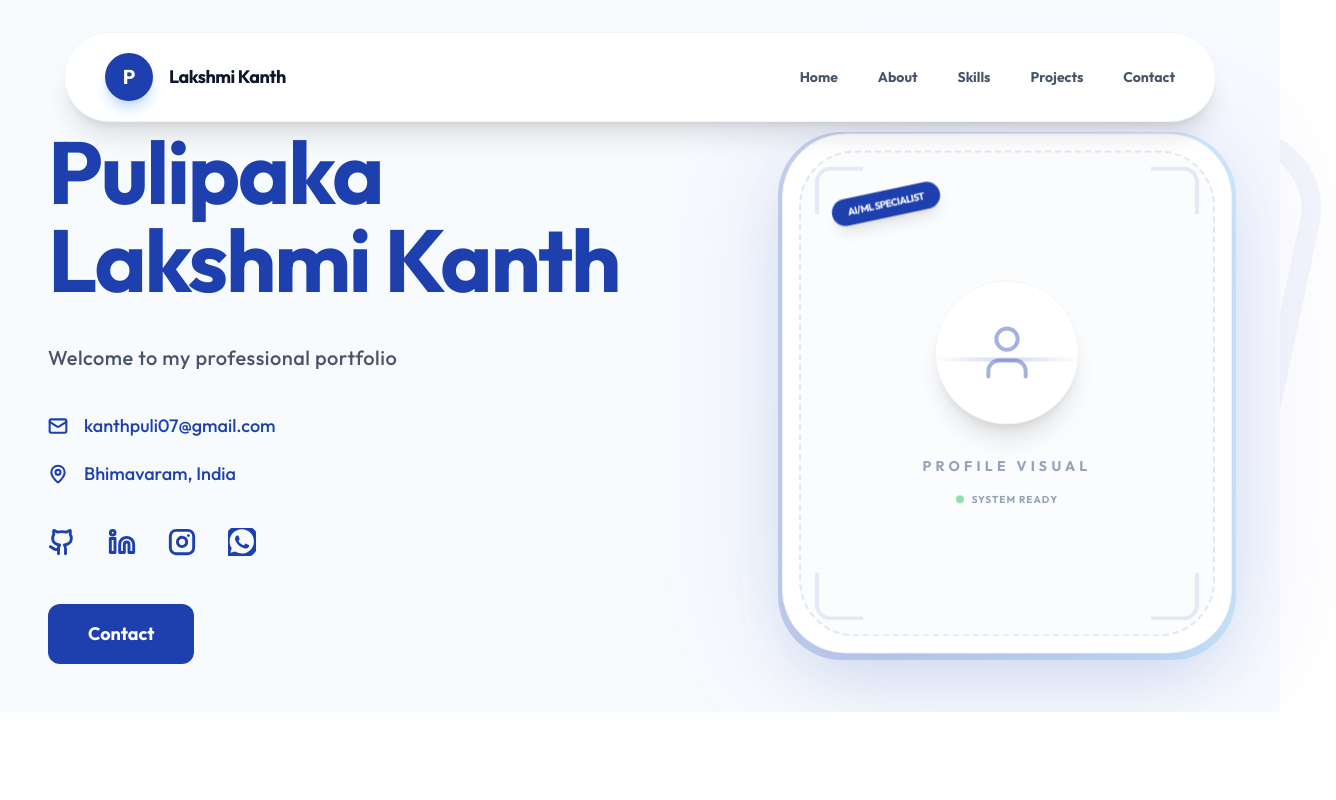
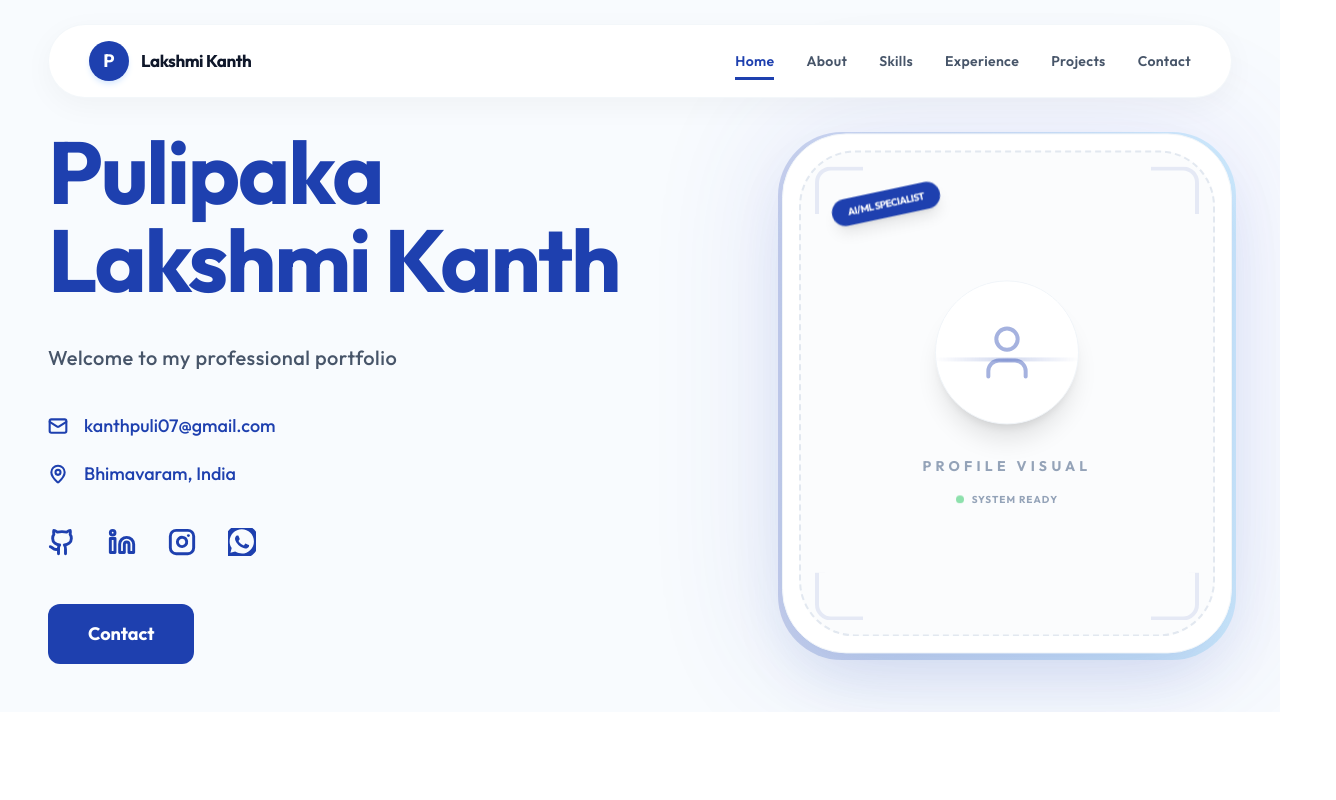
Before and after one commit to kanth071/Portfolio, a React (Vite) app: page / in a window 1280 px wide. Shown: the top 800 px of the page, 1336 px wide, since content can reach past the window. Built offline with nearby package versions, Linux system fonts and the light colour scheme.

Commit message:
Optimize performance with lazy-loading

```diff
--- a/index.html
+++ b/index.html
@@ -1,5 +1,5 @@
 <!DOCTYPE html>
-<html lang="en" class="scroll-smooth">
+<html lang="en">
 
 <head>
   <meta charset="UTF-8" />
--- a/src/App.jsx
+++ b/src/App.jsx
@@ -1,12 +1,14 @@
-import React, { useEffect } from 'react';
+import React, { useEffect, Suspense, lazy } from 'react';
 import Navbar from './components/Navbar';
 import Hero from './components/Hero';
-import About from './components/About';
-import Skills from './components/Skills';
-import Projects from './components/Projects';
-import Contact from './components/Contact';
-import Footer from './components/Footer';
-import ExtraSections from './components/ExtraSections';
+
+// Lazy load below-the-fold components for faster initial page load
+const About = lazy(() => import('./components/About'));
+const Skills = lazy(() => import('./components/Skills'));
+const Projects = lazy(() => import('./components/Projects'));
+const Contact = lazy(() => import('./components/Contact'));
+const Footer = lazy(() => import('./components/Footer'));
+const ExtraSections = lazy(() => import('./components/ExtraSections'));
 
 function App() {
   useEffect(() => {
@@ -18,18 +20,29 @@ function App() {
     }
   }, []);
 
+  // Simple loading fallback
+  const Fallback = () => (
+    <div className="flex justify-center items-center py-20">
+      <div className="w-8 h-8 rounded-full border-4 border-slate-200 border-t-[#1e40af] animate-spin"></div>
+    </div>
+  );
+
   return (
-    <div className="min-h-screen bg-white text-slate-900 selection:bg-blue-100 selection:text-blue-900 transition-colors duration-300">
+    <div className="min-h-screen overflow-x-hidden bg-white text-slate-900 selection:bg-blue-100 selection:text-blue-900 transition-colors duration-300">
       <Navbar />
       <main>
         <Hero />
+        <Suspense fallback={<Fallback />}>
           <About />
           <Skills />
           <Projects />
           <ExtraSections />
           <Contact />
+        </Suspense>
       </main>
+      <Suspense fallback={null}>
         <Footer />
+      </Suspense>
     </div>
   );
 }
--- a/src/components/Navbar.jsx
+++ b/src/components/Navbar.jsx
@@ -18,68 +18,73 @@ const Navbar = () => {
         { name: 'Home', to: 'home' },
         { name: 'About', to: 'about' },
         { name: 'Skills', to: 'skills' },
+        { name: 'Experience', to: 'experience' },
         { name: 'Projects', to: 'projects' },
         { name: 'Contact', to: 'contact' },
     ];
 
     return (
-        <nav className="fixed top-0 left-0 w-full z-50 flex justify-center py-8 px-4 md:px-8 pointer-events-none">
-            <div className={`transition-all duration-500 flex items-center justify-between px-10 py-5 rounded-full border border-slate-100 pointer-events-auto shadow-xl ${scrolled
-                ? 'bg-white/95 backdrop-blur-xl max-w-5xl translate-y-2'
-                : 'bg-white max-w-6xl'
-                } w-full motion-safe-gpu`}>
-
+        <nav className={`fixed left-0 right-0 z-50 transition-all duration-500 w-full ${
+            scrolled ? 'top-4' : 'top-6'
+        }`}>
+            <div className="max-w-7xl mx-auto px-4 md:px-12">
+                <div className={`flex items-center justify-between transition-all duration-500 rounded-full bg-white border border-slate-100/80 ${
+                    scrolled
+                        ? 'shadow-[0_8px_30px_rgb(0,0,0,0.08)] py-3 px-6 md:px-10'
+                        : 'shadow-[0_8px_30px_rgb(0,0,0,0.04)] py-4 px-6 md:px-10'
+                }`}>
                     {/* Logo Section */}
-                <div className="flex items-center gap-4 group cursor-pointer shrink-0">
-                    <div className="w-12 h-12 bg-[#1e40af] text-white rounded-full flex items-center justify-center font-bold text-xl shadow-lg shadow-blue-200 transition-transform group-hover:scale-105">
+                    <div className="flex items-center gap-3 shrink-0 cursor-pointer group">
+                        <div className="w-10 h-10 bg-[#1e40af] text-white rounded-full flex items-center justify-center font-bold text-lg shadow-md shadow-blue-100 transition-transform duration-300">
                             P
                         </div>
-                    <span className="font-bold text-slate-900 text-lg tracking-tight">
+                        <span className="font-bold text-slate-900 text-[17px] tracking-tight">
                             Lakshmi Kanth
                         </span>
                     </div>
 
                     {/* Desktop Navigation Group */}
-                <div className="hidden lg:flex items-center gap-12">
-                    <div className="flex items-center gap-10">
+                    <div className="hidden lg:flex items-center gap-8">
                         {navLinks.map((link) => (
                             <Link
                                 key={link.name}
                                 to={link.to}
                                 smooth={true}
+                                duration={500}
                                 spy={true}
-                                offset={-100}
-                                activeClass="active-nav-link text-[#1e40af]"
-                                className="text-sm font-bold text-slate-600 hover:text-[#1e40af] transition-all cursor-pointer py-1 relative after:content-[''] after:absolute after:bottom-0 after:left-0 after:w-0 after:h-0.5 after:bg-[#1e40af] after:transition-all hover:after:w-full"
+                                offset={-120}
+                                activeClass="!text-[#1e40af] after:scale-x-100"
+                                className="relative text-[14px] font-semibold text-slate-600 hover:text-[#1e40af] capitalize tracking-wide transition-all cursor-pointer py-1 after:content-[''] after:absolute after:w-full after:scale-x-0 after:h-[2.5px] after:-bottom-1 after:left-0 after:bg-[#1e40af] after:origin-center hover:after:scale-x-100 after:transition-transform after:duration-300"
                             >
                                 {link.name}
                             </Link>
                         ))}
                     </div>
 
-                </div>
-
                     {/* Mobile Menu Icon */}
                     <button
                         onClick={() => setIsMenuOpen(!isMenuOpen)}
-                    className="lg:hidden p-3 text-slate-800 hover:bg-slate-50 rounded-full transition-colors"
+                        className="lg:hidden p-2 text-slate-800 hover:bg-slate-50 rounded-full transition-colors"
                     >
-                    {isMenuOpen ? <X className="w-7 h-7" /> : <Menu className="w-7 h-7" />}
+                        {isMenuOpen ? <X className="w-6 h-6" /> : <Menu className="w-6 h-6" />}
                     </button>
+                </div>
             </div>
 
             {/* Enhanced Mobile Menu */}
             {isMenuOpen && (
-                <div className="lg:hidden absolute top-32 left-4 right-4 bg-white/98 backdrop-blur-2xl rounded-[3rem] shadow-[0_20px_50px_rgba(0,0,0,0.1)] border border-slate-100 p-12 animate-in fade-in zoom-in duration-300 z-50 pointer-events-auto">
-                    <div className="flex flex-col items-center gap-10">
+                <div className="lg:hidden absolute top-24 left-4 right-4 bg-white rounded-3xl border border-slate-100 shadow-xl p-8 animate-in fade-in slide-in-from-top-4 duration-300">
+                    <div className="flex flex-col items-center gap-6">
                         {navLinks.map((link) => (
                             <Link
                                 key={link.name}
                                 to={link.to}
                                 smooth={true}
+                                duration={500}
                                 spy={true}
+                                offset={-100}
                                 onClick={() => setIsMenuOpen(false)}
-                                className="text-2xl font-bold text-slate-800 hover:text-[#1e40af] transition-colors"
+                                className="text-lg font-bold text-slate-800 hover:text-[#1e40af] transition-colors"
                             >
                                 {link.name}
                             </Link>
--- a/src/components/Projects.jsx
+++ b/src/components/Projects.jsx
@@ -38,7 +38,7 @@ const Projects = () => {
 
     return (
         <section id="projects" className="section-padding py-24 bg-white">
-            <div className="max-w-7xl mx-auto px-4">
+            <div className="max-w-7xl mx-auto px-4 md:px-12">
                 <h2 className="text-4xl font-bold text-[#1e40af] text-center mb-16 uppercase tracking-tight">Featured Projects</h2>
 
                 <div className="grid grid-cols-1 md:grid-cols-2 lg:grid-cols-3 gap-12">
@@ -55,6 +55,7 @@ const Projects = () => {
                                 <img
                                     src={project.img}
                                     alt={project.title}
+                                    loading="lazy"
                                     className="w-full h-full object-cover transition-transform duration-700 group-hover:scale-110"
                                 />
                                 <div className="absolute inset-0 bg-blue-900/10 opacity-0 group-hover:opacity-100 transition-opacity flex items-center justify-center backdrop-blur-[2px]">
@@ -64,7 +65,7 @@ const Projects = () => {
                                 </div>
                             </div>
 
-                            <div className="p-10 flex-1 flex flex-col items-center text-center">
+                            <div className="p-6 sm:p-10 flex-1 flex flex-col items-center text-center">
                                 <div className="w-14 h-14 bg-white rounded-2xl flex items-center justify-center mb-6 shadow-sm border border-slate-100 group-hover:border-[#1e40af]/30 group-hover:shadow-md transition-all duration-500 p-2">
                                     <div className="w-full h-full group-hover:scale-110 transition-transform duration-500 flex items-center justify-center">
                                         {project.icon}
```
Also changed, not shown: src/components/ExtraSections.jsx (+31 -30 lines). Lines whose indentation alone changed are shown as unchanged.
